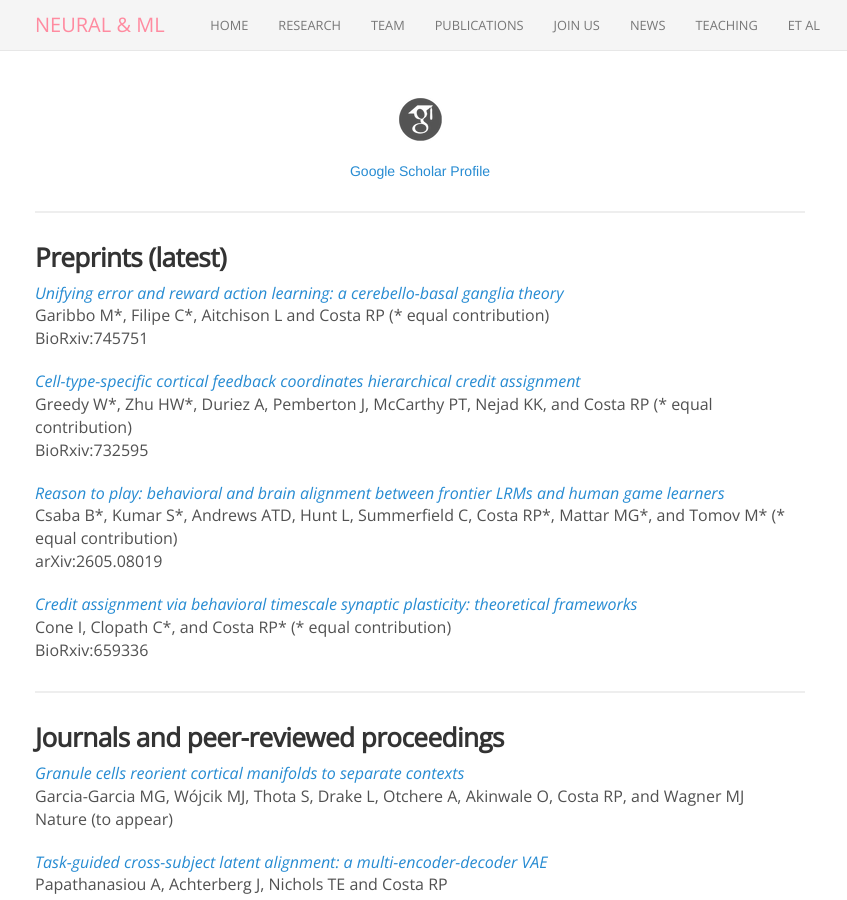
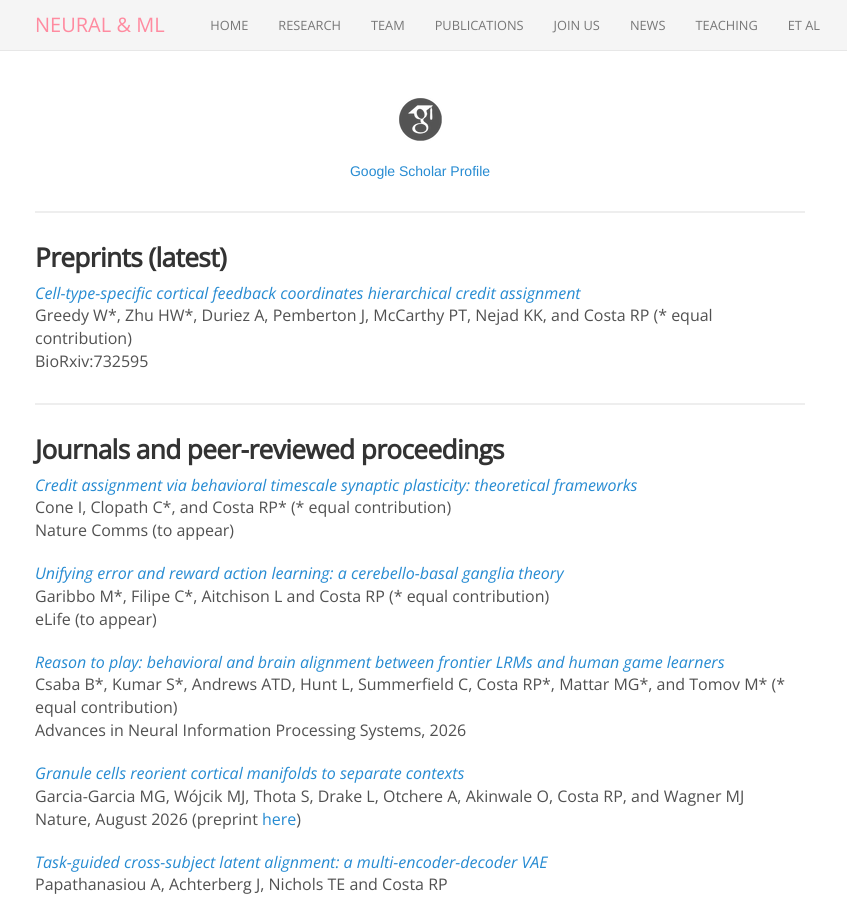
Before and after one commit to neuralml/neuralml.github.io, a Jekyll site: the page built from publications.md, in a window 1280 px wide and 900 px high. Shown: the whole window, without its empty margins (220-1067 px from the left). Built offline with Jekyll 4.4.1, drawn with Linux system fonts in a browser that asks for light colours; nearby versions of some CDN libraries.

Commit message:
updated papers

```diff
--- a/publications.md
+++ b/publications.md
@@ -16,30 +16,31 @@ permalink: /publications/
 
 ### Preprints (latest)
 
-[_Unifying error and reward action learning: a cerebello-basal ganglia theory_](https://doi.org/10.64898/2026.08.22.745751)<br>
-Garibbo M\*, Filipe C\*, Aitchison L and Costa RP (\* equal contribution)<br>
-BioRxiv:745751
 
 [_Cell-type-specific cortical feedback coordinates hierarchical credit assignment_](https://doi.org/10.64898/2026.06.16.732595)<br>
 Greedy W\*, Zhu HW\*, Duriez A, Pemberton J, McCarthy PT, Nejad KK, and Costa RP (\* equal contribution)<br>
 BioRxiv:732595
-
-[_Reason to play: behavioral and brain alignment between frontier LRMs and human game learners_](https://arxiv.org/abs/2605.08019)<br>
-Csaba B\*, Kumar S\*, Andrews ATD, Hunt L, Summerfield C, Costa RP\*, Mattar MG\*, and Tomov M\* (\* equal contribution)<br>
-arXiv:2605.08019
-
-[_Credit assignment via behavioral timescale synaptic plasticity: theoretical frameworks_](https://doi.org/10.1101/2025.06.12.659336)<br>
-Cone I, Clopath C\*, and Costa RP\* (\* equal contribution)<br>
-BioRxiv:659336
 
 
 <hr>
 
 ### Journals and peer-reviewed proceedings
 
+[_Credit assignment via behavioral timescale synaptic plasticity: theoretical frameworks_](https://doi.org/10.1101/2025.06.12.659336)<br>
+Cone I, Clopath C\*, and Costa RP\* (\* equal contribution)<br>
+Nature Comms (to appear)
+
+[_Unifying error and reward action learning: a cerebello-basal ganglia theory_](https://doi.org/10.64898/2026.08.22.745751)<br>
+Garibbo M\*, Filipe C\*, Aitchison L and Costa RP (\* equal contribution)<br>
+eLife (to appear)
+
+[_Reason to play: behavioral and brain alignment between frontier LRMs and human game learners_](https://arxiv.org/abs/2605.08019)<br>
+Csaba B\*, Kumar S\*, Andrews ATD, Hunt L, Summerfield C, Costa RP\*, Mattar MG\*, and Tomov M\* (\* equal contribution)<br>
+Advances in Neural Information Processing Systems, 2026<br>
+
 [_Granule cells reorient cortical manifolds to separate contexts_](https://www.nature.com/articles/s41586-026-10946-1)<br>
 Garcia-Garcia MG, Wójcik MJ, Thota S, Drake L, Otchere A, Akinwale O, Costa RP, and Wagner MJ<br>
-Nature (to appear)
+Nature, August 2026 (preprint [here](https://www.biorxiv.org/content/10.64898/2026.03.03.709240v4))
 
 [_Task-guided cross-subject latent alignment: a multi-encoder-decoder VAE_](https://arxiv.org/abs/2606.15989)<br>
 Papathanasiou A, Achterberg J, Nichols TE and Costa RP<br>
```
Also changed, not shown: 1 other file.
